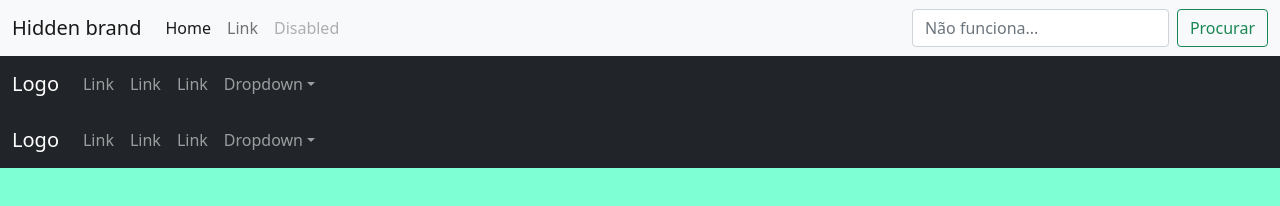
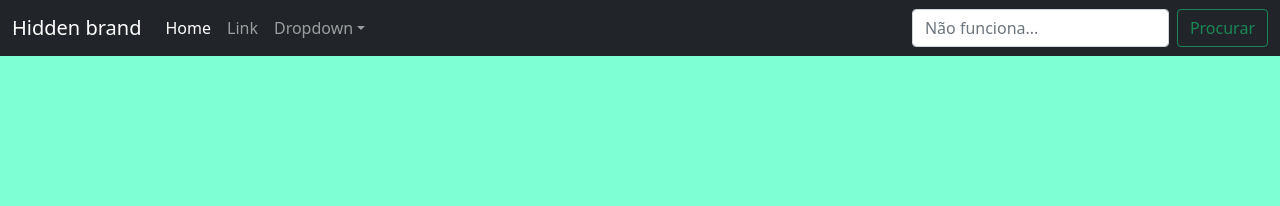
Before and after one commit to GabriellDuarte/Projeto_Bootstrap, a plain HTML site: page index.html in a window 1280 px wide. Drawn offline with Linux system fonts and the light colour scheme.

Commit message:
Mudando a nav

```diff
--- a/index.html
+++ b/index.html
@@ -12,7 +12,7 @@
 
 <body>
 
-    <nav class="navbar navbar-expand-lg navbar-light bg-light">
+    <nav class="navbar navbar-expand-lg navbar-dark bg-dark">
         <div class="container-fluid">
           <button class="navbar-toggler" type="button" data-bs-toggle="collapse" data-bs-target="#navbarTogglerDemo01" aria-controls="navbarTogglerDemo01" aria-expanded="false" aria-label="Toggle navigation">
             <span class="navbar-toggler-icon"></span>
@@ -26,8 +26,13 @@
               <li class="nav-item">
                 <a class="nav-link" href="#">Link</a>
               </li>
-              <li class="nav-item">
-                <a class="nav-link disabled">Disabled</a>
+              <li class="nav-item dropdown">
+                <a class="nav-link dropdown-toggle" href="#" role="button" data-bs-toggle="dropdown">Dropdown</a>
+                <ul class="dropdown-menu">
+                  <li><a class="dropdown-item" href="#">'-'</a></li>
+                  <li><a class="dropdown-item" href="#">Já pode sair</a></li>
+                  <li><a class="dropdown-item" href="#">Realmente tem nada</a></li>
+                </ul>
               </li>
             </ul>
             <form class="d-flex">
@@ -37,65 +42,8 @@
           </div>
         </div>
       </nav>
-      <nav class="navbar navbar-expand-sm bg-dark navbar-dark">
-        <div class="container-fluid">
-          <a class="navbar-brand" href="#">Logo</a>
-          <button class="navbar-toggler" type="button" data-bs-toggle="collapse" data-bs-target="#collapsibleNavbar">
-            <span class="navbar-toggler-icon"></span>
-          </button>
-          <div class="collapse navbar-collapse" id="collapsibleNavbar">
-            <ul class="navbar-nav">
-              <li class="nav-item">
-                <a class="nav-link" href="#">Link</a>
-              </li>
-              <li class="nav-item">
-                <a class="nav-link" href="#">Link</a>
-              </li>
-              <li class="nav-item">
-                <a class="nav-link" href="#">Link</a>
-              </li>
-              <li class="nav-item dropdown">
-                <a class="nav-link dropdown-toggle" href="#" role="button" data-bs-toggle="dropdown">Dropdown</a>
-                <ul class="dropdown-menu">
-                  <li><a class="dropdown-item" href="#">Link</a></li>
-                  <li><a class="dropdown-item" href="#">Another link</a></li>
-                  <li><a class="dropdown-item" href="#">A third link</a></li>
-                </ul>
-              </li>
-            </ul>
-          </div>
-        </div>
-      </nav>
 
-      <nav class="navbar navbar-expand-sm bg-dark navbar-dark">
-        <div class="container-fluid">
-          <a class="navbar-brand" href="#">Logo</a>
-          <button class="navbar-toggler" type="button" data-bs-toggle="collapse" data-bs-target="#collapsibleNavbar">
-            <span class="navbar-toggler-icon"></span>
-          </button>
-          <div class="collapse navbar-collapse" id="collapsibleNavbar">
-            <ul class="navbar-nav">
-              <li class="nav-item">
-                <a class="nav-link" href="#">Link</a>
-              </li>
-              <li class="nav-item">
-                <a class="nav-link" href="#">Link</a>
-              </li>
-              <li class="nav-item">
-                <a class="nav-link" href="#">Link</a>
-              </li>
-              <li class="nav-item dropdown">
-                <a class="nav-link dropdown-toggle" href="#" role="button" data-bs-toggle="dropdown">Dropdown</a>
-                <ul class="dropdown-menu">
-                  <li><a class="dropdown-item" href="#">Link</a></li>
-                  <li><a class="dropdown-item" href="#">Another link</a></li>
-                  <li><a class="dropdown-item" href="#">A third link</a></li>
-                </ul>
-              </li>
-            </ul>
-          </div>
-        </div>
-      </nav>
+
 
     <script src="bootstrap-5.1.3-dist/js/bootstrap.bundle.min.js"></script>
 </body>
```
